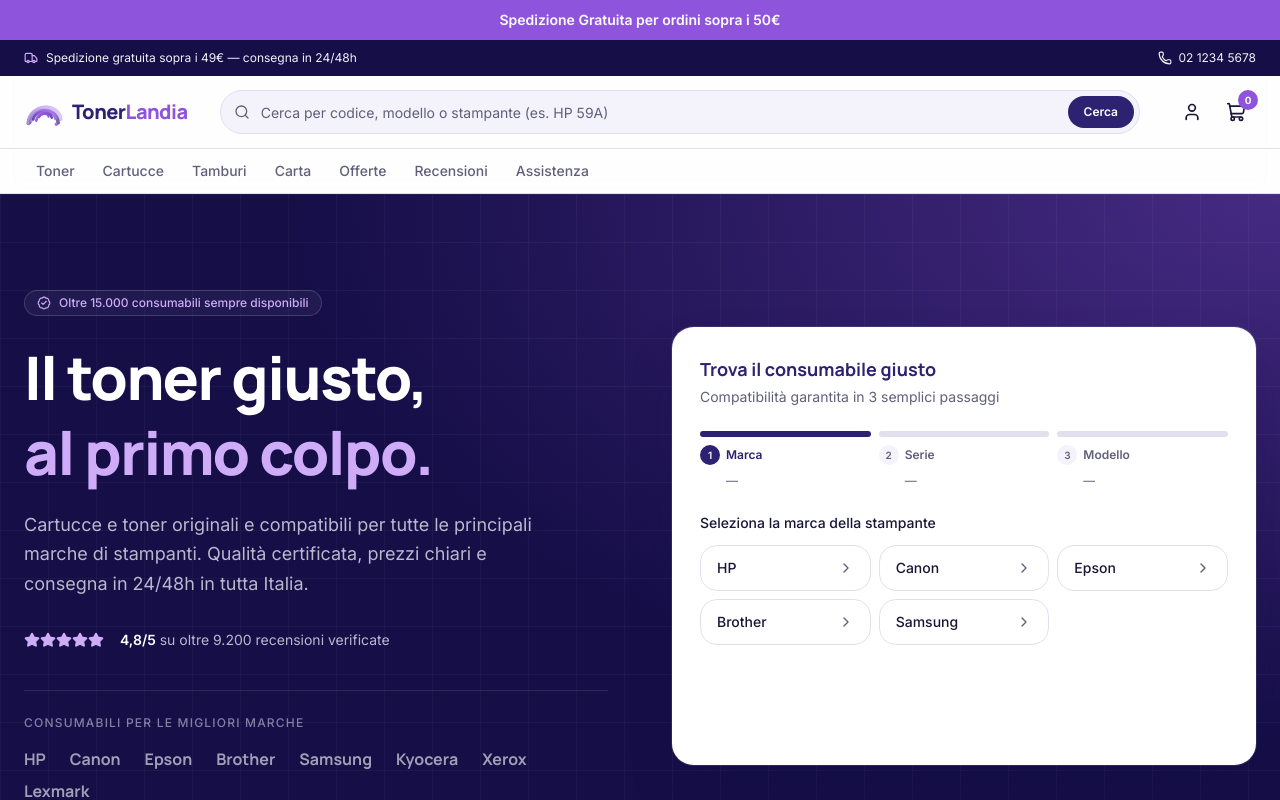
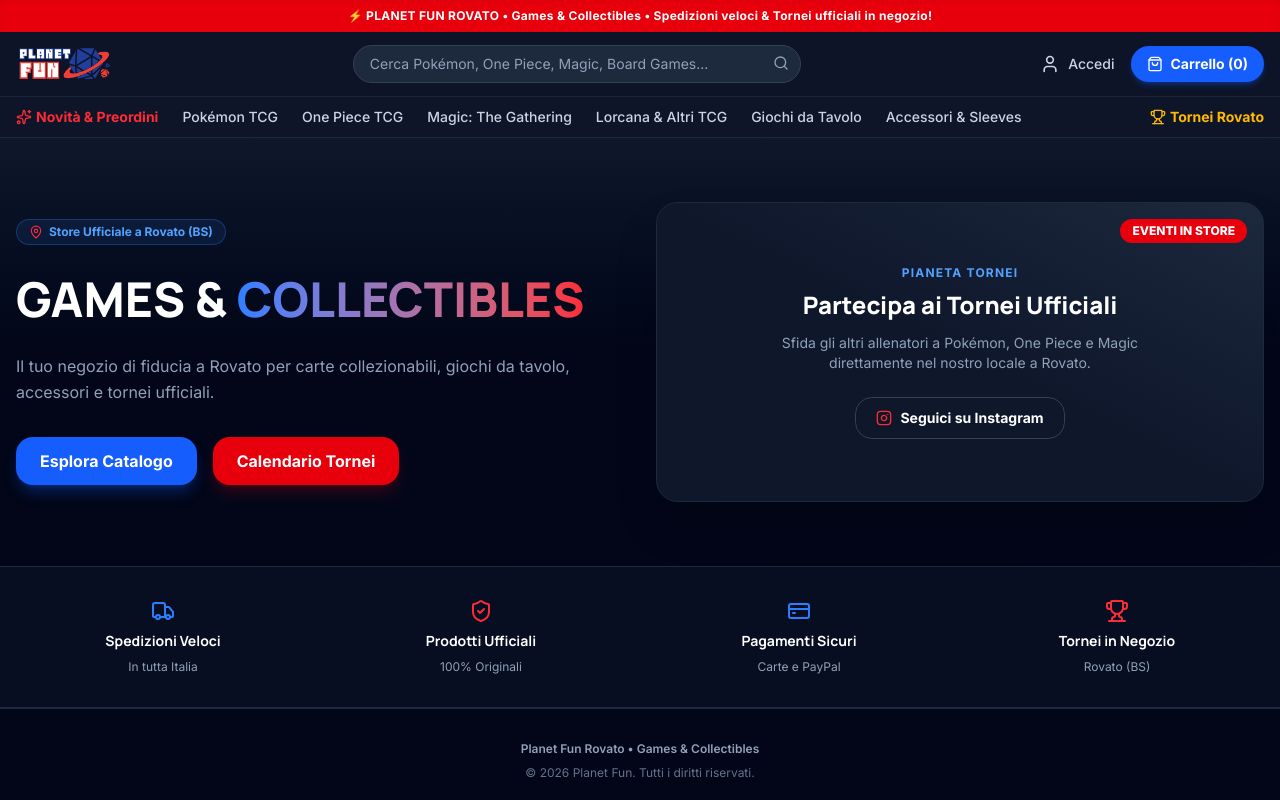
Before and after one commit to trannetee/planetfun, a Next.js app: page / in a window 1280 px wide. Shown: the top 800 px of the page. Built offline with nearby package versions, Linux system fonts and the light colour scheme.

Commit message:
Forza salvataggio homepage

```diff
--- a/app/page.tsx
+++ b/app/page.tsx
@@ -1,36 +1,149 @@
-import type { Metadata } from 'next'
-import { CartProvider } from '@/components/cart-provider'
-import { SiteHeader } from '@/components/site-header'
-import { Hero } from '@/components/hero'
-import { FeaturedProducts } from '@/components/featured-products'
-import { CatalogSection } from '@/components/catalog-section'
-import { Features } from '@/components/features'
-import { Reviews } from '@/components/reviews'
-import { SiteFooter } from '@/components/site-footer'
+import Link from "next/link"
+import Image from "next/image"
+import { Search, ShoppingBag, User, Trophy, ShieldCheck, Truck, CreditCard, Sparkles, MapPin, Instagram } from "lucide-react"
 
-export const metadata: Metadata = {
-  title: 'TonerLandia - Toner e Cartucce Compatibili',
-}
+export default function Home() {
+  return (
+    <div className="min-h-screen bg-slate-950 text-slate-100 font-sans">
+      {/* Top Banner Promo */}
+      <div className="bg-red-600 text-white text-xs py-2 px-4 text-center font-bold tracking-wide shadow-inner">
+        ⚡ PLANET FUN ROVATO • Games & Collectibles • Spedizioni veloci & Tornei ufficiali in negozio!
+      </div>
 
-export default function Page() {
-  return (
-    <CartProvider>
-      <div
-        role="region"
-        aria-label="Promozione spedizione"
-        className="bg-accent px-4 py-2.5 text-center text-sm font-semibold text-accent-foreground"
-      >
-        Spedizione Gratuita per ordini sopra i 50€
-      </div>
-      <SiteHeader />
-      <main>
-        <Hero />
-        <FeaturedProducts />
-        <CatalogSection />
-        <Features />
-        <Reviews />
-      </main>
-      <SiteFooter />
-    </CartProvider>
+      {/* Header */}
+      <header className="border-b border-slate-800 bg-slate-900/90 backdrop-blur sticky top-0 z-50">
+        <div className="max-w-7xl mx-auto px-4 py-3 flex items-center justify-between gap-4">
+
+          {/* Brand Logo Image */}
+          <Link href="/" className="flex items-center gap-3">
+            <Image
+              src="/logo.png"
+              alt="Planet Fun Rovato Logo"
+              width={200}
+              height={50}
+              className="h-10 w-auto object-contain"
+              priority
+            />
+          </Link>
+
+          {/* Search Bar */}
+          <div className="flex-1 max-w-md hidden md:block relative">
+            <input
+              type="text"
+              placeholder="Cerca Pokémon, One Piece, Magic, Board Games..."
+              className="w-full bg-slate-800 border border-slate-700 rounded-full py-2 pl-4 pr-10 text-sm text-slate-200 placeholder-slate-400 focus:outline-none focus:border-blue-500 transition"
+            />
+            <Search className="absolute right-3 top-2.5 text-slate-400 w-4 h-4" />
+          </div>
+
+          {/* User & Cart Actions */}
+          <div className="flex items-center gap-4">
+            <button className="flex items-center gap-2 text-sm text-slate-300 hover:text-blue-400 transition font-medium">
+              <User className="w-5 h-5" />
+              <span className="hidden sm:inline">Accedi</span>
+            </button>
+            <button className="flex items-center gap-2 bg-blue-600 hover:bg-blue-500 text-white text-sm font-bold px-4 py-2 rounded-full transition shadow-md shadow-blue-600/30">
+              <ShoppingBag className="w-4 h-4" />
+              <span>Carrello (0)</span>
+            </button>
+          </div>
+        </div>
+
+        {/* Menu Categorie */}
+        <nav className="border-t border-slate-800/80 bg-slate-900/60">
+          <div className="max-w-7xl mx-auto px-4 flex items-center gap-6 overflow-x-auto text-sm font-medium py-2.5 no-scrollbar">
+            <Link href="#" className="text-red-500 hover:text-red-400 font-bold flex items-center gap-1 shrink-0">
+              <Sparkles className="w-4 h-4" /> Novità & Preordini
+            </Link>
+            <Link href="#" className="text-slate-300 hover:text-white shrink-0 transition">Pokémon TCG</Link>
+            <Link href="#" className="text-slate-300 hover:text-white shrink-0 transition">One Piece TCG</Link>
+            <Link href="#" className="text-slate-300 hover:text-white shrink-0 transition">Magic: The Gathering</Link>
+            <Link href="#" className="text-slate-300 hover:text-white shrink-0 transition">Lorcana & Altri TCG</Link>
+            <Link href="#" className="text-slate-300 hover:text-white shrink-0 transition">Giochi da Tavolo</Link>
+            <Link href="#" className="text-slate-300 hover:text-white shrink-0 transition">Accessori & Sleeves</Link>
+            <Link href="#" className="text-amber-400 hover:text-amber-300 font-bold flex items-center gap-1 shrink-0 ml-auto">
+              <Trophy className="w-4 h-4" /> Tornei Rovato
+            </Link>
+          </div>
+        </nav>
+      </header>
+
+      {/* Hero Section */}
+      <section className="relative overflow-hidden py-16 px-4 bg-gradient-to-b from-slate-900 via-slate-950 to-slate-950 border-b border-slate-800">
+        <div className="max-w-7xl mx-auto grid md:grid-cols-2 gap-8 items-center">
+          <div className="space-y-6">
+            <span className="bg-blue-500/10 text-blue-400 border border-blue-500/30 text-xs font-bold px-3 py-1 rounded-full inline-flex items-center gap-1.5">
+              <MapPin className="w-3.5 h-3.5 text-red-500" /> Store Ufficiale a Rovato (BS)
+            </span>
+            <h2 className="text-4xl sm:text-5xl font-black text-white leading-tight">
+              GAMES & <span className="text-transparent bg-clip-text bg-gradient-to-r from-blue-500 to-red-500">COLLECTIBLES</span>
+            </h2>
+            <p className="text-slate-400 text-base leading-relaxed">
+              Il tuo negozio di fiducia a Rovato per carte collezionabili, giochi da tavolo, accessori e tornei ufficiali.
+            </p>
+            <div className="flex flex-wrap gap-4 pt-2">
+              <button className="bg-blue-600 hover:bg-blue-500 text-white font-bold px-6 py-3 rounded-xl transition shadow-lg shadow-blue-600/30">
+                Esplora Catalogo
+              </button>
+              <button className="bg-red-600 hover:bg-red-500 text-white font-bold px-6 py-3 rounded-xl transition shadow-lg shadow-red-600/20">
+                Calendario Tornei
+              </button>
+            </div>
+          </div>
+
+          {/* Banner Promo / Torneo */}
+          <div className="bg-gradient-to-tr from-slate-900 via-slate-900 to-slate-800 border border-slate-800 rounded-2xl p-8 text-center flex flex-col items-center justify-center min-h-[300px] relative shadow-2xl">
+            <div className="absolute top-4 right-4 bg-red-600 text-white text-xs font-extrabold px-3 py-1 rounded-full uppercase">
+              Eventi In Store
+            </div>
+            <p className="text-blue-400 font-bold text-xs tracking-widest uppercase mb-2">Pianeta Tornei</p>
+            <h3 className="text-2xl font-black text-white mb-3">Partecipa ai Tornei Ufficiali</h3>
+            <p className="text-slate-400 text-sm max-w-sm mb-6">
+              Sfida gli altri allenatori a Pokémon, One Piece e Magic direttamente nel nostro locale a Rovato.
+            </p>
+            <a
+              href="https://www.instagram.com/planetfun_rovato/"
+              target="_blank"
+              rel="noopener noreferrer"
+              className="bg-slate-900 border border-slate-700 hover:border-red-500 text-white font-bold px-5 py-2.5 rounded-xl text-sm transition flex items-center gap-2"
+            >
+              <Instagram className="w-4 h-4 text-red-500" /> Seguici su Instagram
+            </a>
+          </div>
+        </div>
+      </section>
+
+      {/* Trust Badges */}
+      <section className="py-8 bg-slate-900/50 border-b border-slate-800">
+        <div className="max-w-7xl mx-auto px-4 grid grid-cols-2 md:grid-cols-4 gap-6 text-center">
+          <div className="flex flex-col items-center gap-2">
+            <Truck className="w-6 h-6 text-blue-500" />
+            <h4 className="font-bold text-sm text-white">Spedizioni Veloci</h4>
+            <p className="text-xs text-slate-400">In tutta Italia</p>
+          </div>
+          <div className="flex flex-col items-center gap-2">
+            <ShieldCheck className="w-6 h-6 text-red-500" />
+            <h4 className="font-bold text-sm text-white">Prodotti Ufficiali</h4>
+            <p className="text-xs text-slate-400">100% Originali</p>
+          </div>
+          <div className="flex flex-col items-center gap-2">
+            <CreditCard className="w-6 h-6 text-blue-500" />
+            <h4 className="font-bold text-sm text-white">Pagamenti Sicuri</h4>
+            <p className="text-xs text-slate-400">Carte e PayPal</p>
+          </div>
+          <div className="flex flex-col items-center gap-2">
+            <Trophy className="w-6 h-6 text-red-500" />
+            <h4 className="font-bold text-sm text-white">Tornei in Negozio</h4>
+            <p className="text-xs text-slate-400">Rovato (BS)</p>
+          </div>
+        </div>
+      </section>
+
+      {/* Footer */}
+      <footer className="py-8 border-t border-slate-800 text-center text-xs text-slate-500 space-y-2">
+        <p className="font-semibold text-slate-400">Planet Fun Rovato • Games & Collectibles</p>
+        <p>© 2026 Planet Fun. Tutti i diritti riservati.</p>
+      </footer>
+    </div>
   )
 }
```
